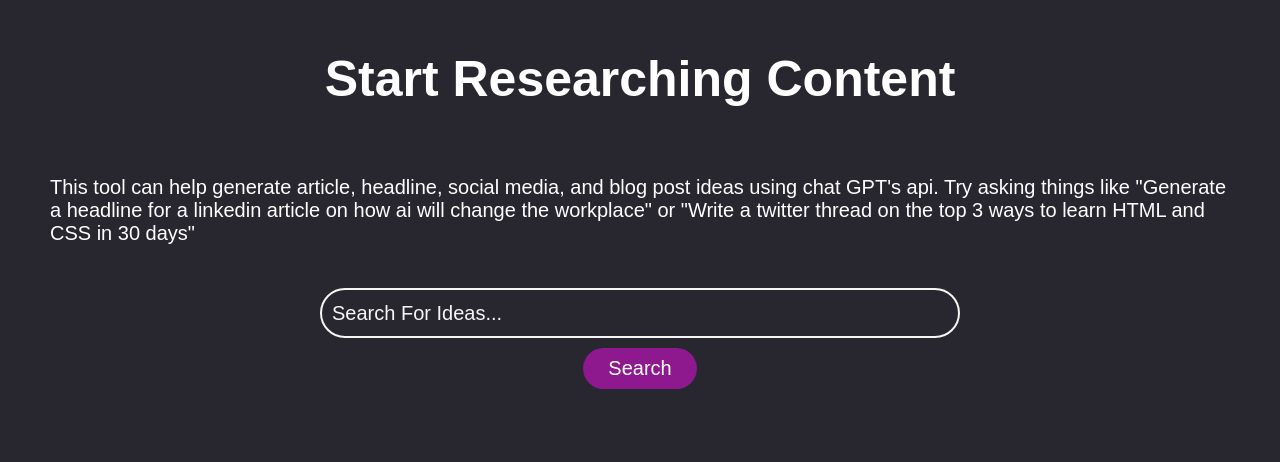
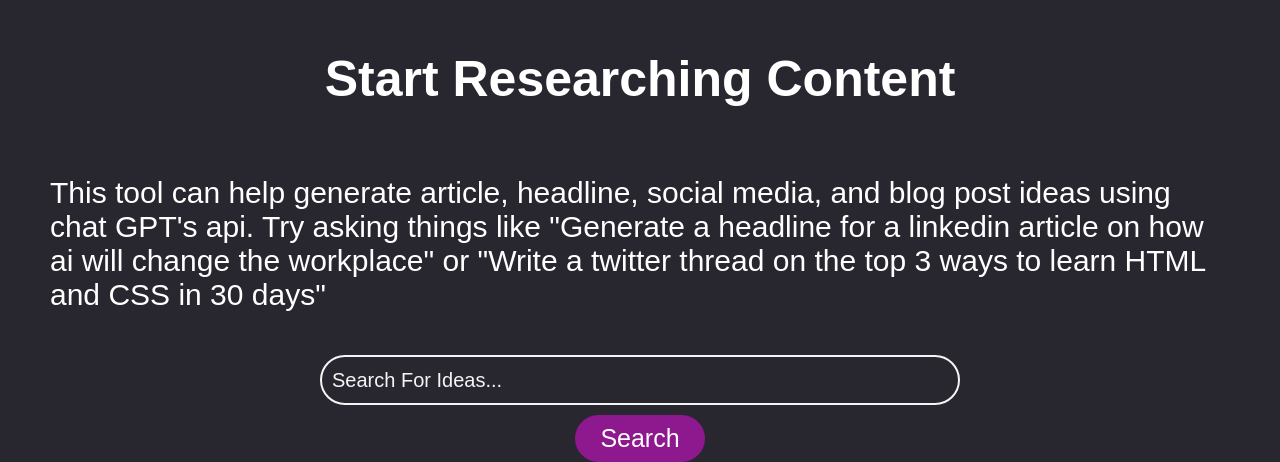
Before and after one commit to thecollinschreiber/ContentRadar, a plain HTML site: page index.html in a window 1280 px wide. Shown: the part 920-1382 px from the top of the page. Before the commit the page ends 1309 px from the top, so only its background shows below. Drawn offline with Linux system fonts and the light colour scheme.

Commit message:
Updated ui

```diff
--- a/CSS/styles.css
+++ b/CSS/styles.css
@@ -161,7 +161,7 @@ li:hover {
     color: white;
     background-color: rgba(142, 25, 142, 1);
     border-style: none;
-    font-size: 20px;
+    font-size: 25px;
     border-radius: 50px;
 }
 
@@ -189,11 +189,11 @@ li:hover {
 
 .info p {
     margin: 25px 50px;
-    padding: 0px, 100px;
+    padding: -10px 300px;
     display: flex;
     justify-content: center;
     align-items: center;
     color: white;
     font-family: sans-serif;
-    font-size: 20px;
+    font-size: 30px;
 }
```
